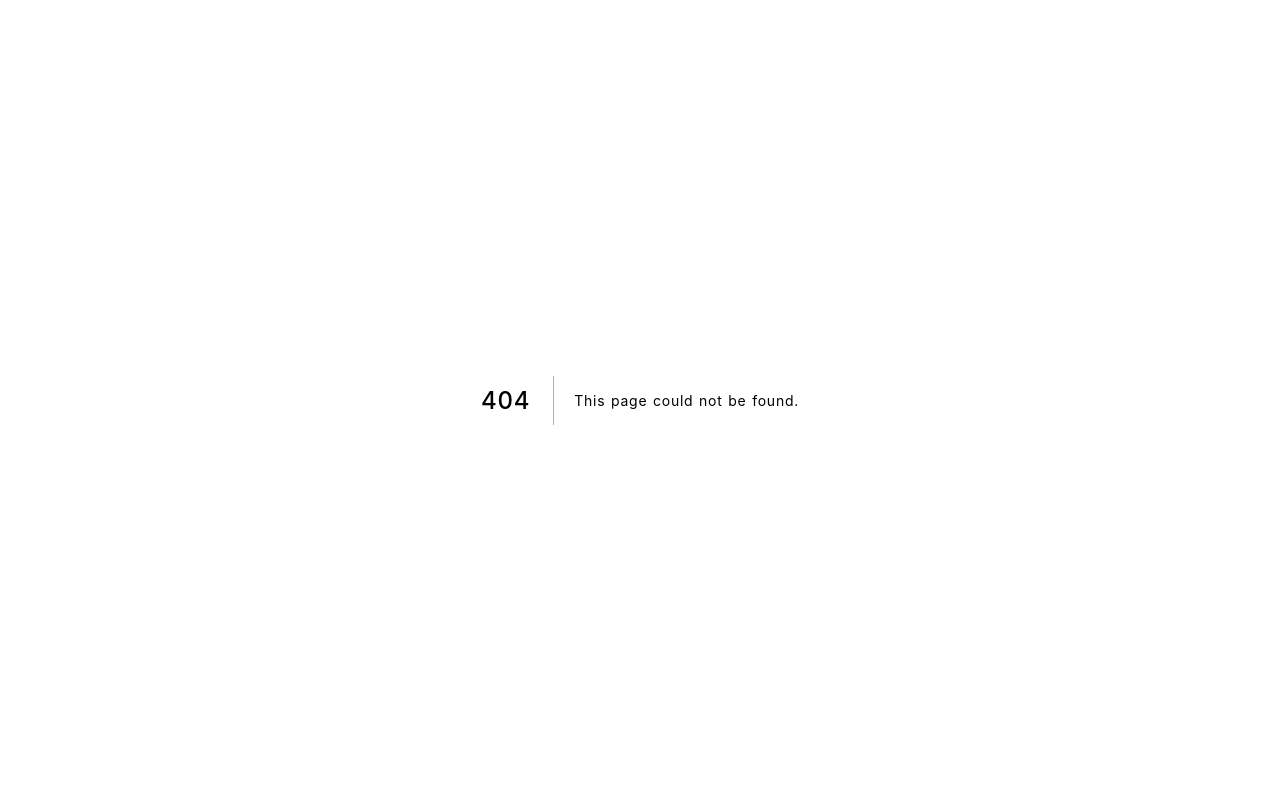
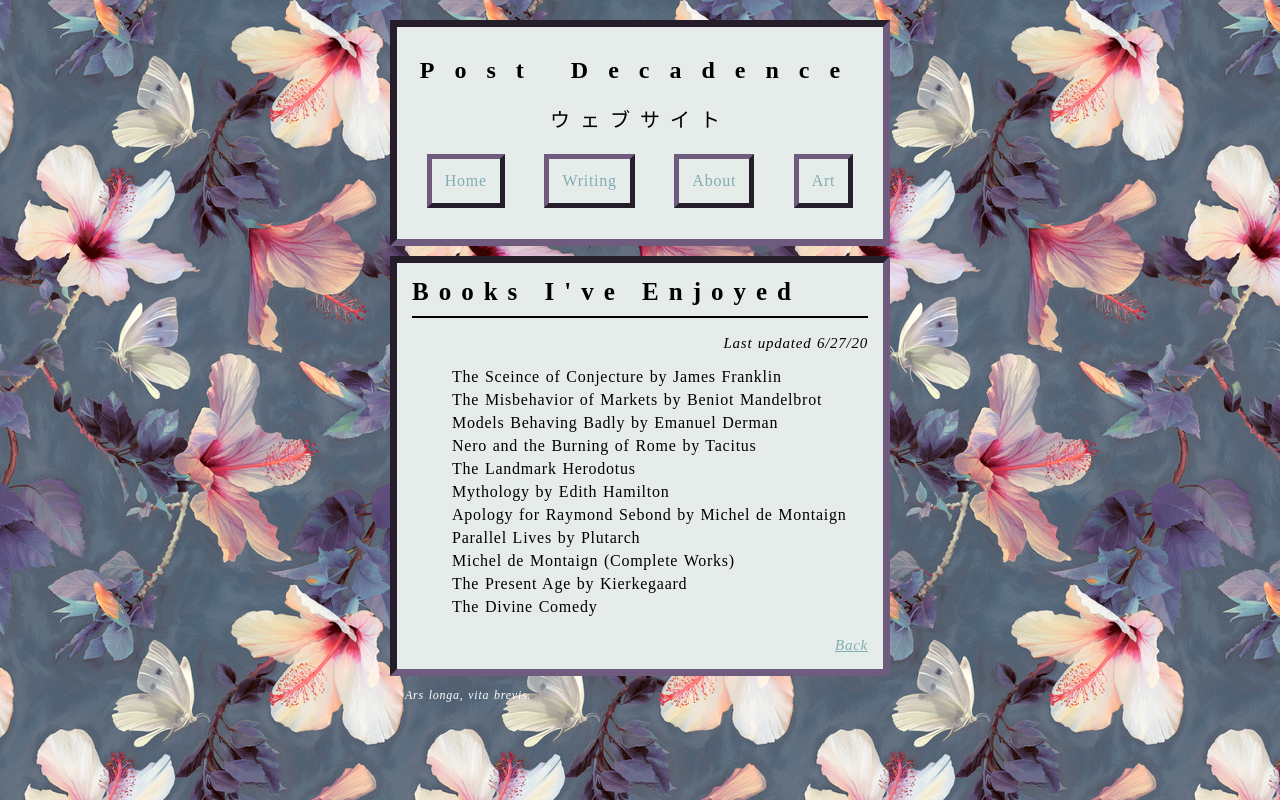
Before and after one commit to tadad/drewtada, a Next.js app: page /writing/reading-list in a window 1280 px wide. Before the commit this address had no page. Built offline with nearby package versions, Linux system fonts and the light colour scheme.

Commit message:
WIP almost to publishing stage

```diff
--- a/pages/art.js
+++ b/pages/art.js
@@ -13,14 +13,14 @@ export default function Art() {
       />
       <p style={{ textAlign: "center", textIndent: "0" }}>A cast painting from high school</p>
       <br/>
-      <Image
+      {/* <Image
         src="/blue.webp"
         height="300"
         width="400"
       />
       <p style={{ textAlign: "center", textIndent: "0" }}>A still life from high school</p>
-      <br />
-      <p style={{ textAlign: "center", textIndent: "0" }}>More art coming this lifetime...</p>
+      <br /> */}
+      <p style={{ textAlign: "center", textIndent: "0" }}><i>More art coming this lifetime...</i></p>
     </Layout>
   );
 }
--- a/pages/components/Layout.js
+++ b/pages/components/Layout.js
@@ -7,7 +7,7 @@ export default function Layout(props) {
   return (
     <>
     <Head>
-      <title> Drew Tada | ウェブサイト </title>
+      <title> Post Decadence| ウェブサイト </title>
       <meta charset="utf-8"/>
       <meta name="description" content="Drew Tada's personal website."/>
       <meta name="author" content="Drew Tada"/>
@@ -17,7 +17,7 @@ export default function Layout(props) {
     </Head>
     <div className={ styles.background }>
       <nav className={ styles.nav }>
-        <h1>Drew Tada</h1>
+        <h1>Post Decadence</h1>
         <h2 style={{ letterSpacing: "10px" }}>ウェブサイト</h2>
         <ul style={{ display: "flex", padding: 0, justifyContent: "space-around" }}>
           <li><Link href="/">Home</Link></li>
@@ -30,7 +30,7 @@ export default function Layout(props) {
         {props.children}
       </main>
       <footer className={ styles.footer }>
-        <p><i>This site was created in Drew's bedroom.</i></p>
+        <p><i>Ars longa, vita brevis.</i></p>
       </footer>
     </div>
   </>
--- /dev/null
+++ b/pages/writing/reading-list.js
@@ -0,0 +1,28 @@
+import React from 'react';
+import Link from 'next/link';
+import Layout from '../components/Layout';
+
+export default function ReadingList() {
+  return (
+    <Layout>
+      <h1>Books I've Enjoyed</h1>
+      <h3>Last updated 6/27/20</h3>
+      <ul class="block-list">
+        <li>The Sceince of Conjecture by James Franklin</li>
+        <li>The Misbehavior of Markets by Beniot Mandelbrot</li>
+        <li>Models Behaving Badly by Emanuel Derman</li>
+        <li>Nero and the Burning of Rome by Tacitus</li>
+        <li>The Landmark Herodotus</li>
+        <li>Mythology by Edith Hamilton</li>
+        <li>Apology for Raymond Sebond by Michel de Montaign</li>
+        <li>Parallel Lives by Plutarch</li>
+        <li>Michel de Montaign (Complete Works)</li>
+        <li>The Present Age by Kierkegaard</li>
+        <li>The Divine Comedy</li>
+      </ul>
+      <h3 class="back-button">
+        <Link href="/writing">Back</Link>
+      </h3>
+    </Layout>
+  )
+}
--- a/styles/globals.css
+++ b/styles/globals.css
@@ -18,7 +18,7 @@ a:visited {
 }
 
 .block-list {
-  clear:both;
+  text-align: left;
 }
 
 .bordered {
@@ -30,10 +30,16 @@ a:visited {
   padding: 10px;
 }
 
+.block-list {
+  display: flex;
+  flex-direction: column;
+}
+
 ul li {
   display: block;
   width: auto;
   float: left;
+  margin-bottom: 5px;
 }
 
 .back-button {
```
Also changed, not shown: pages/index.js (+12 -4 lines), pages/writing/index.js (+8 -7 lines), styles/Home.module.css (deleted).
